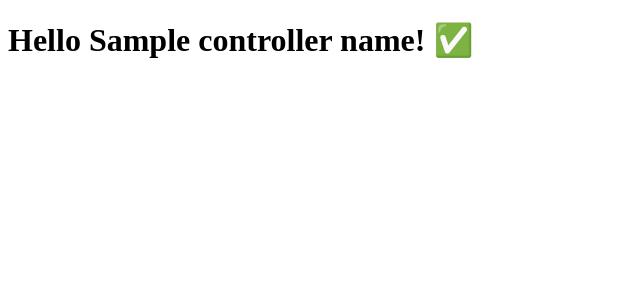
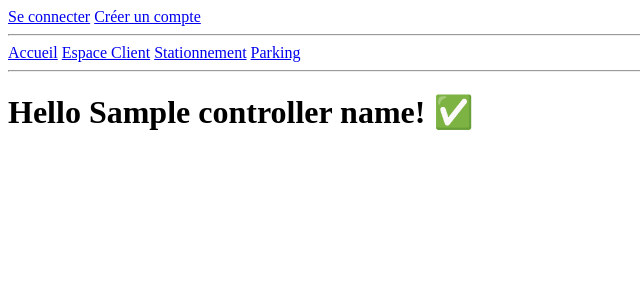
Before and after one commit to Heliossie/Projet_Symfony, a Symfony app: template templates/parking/carpark.html.twig in a window 1280 px wide. Shown: the top 300 px of the page, without its empty margins (0-640 px from the left). Run offline with Twig, Linux system fonts and the light colour scheme; the template is opened without the code that fills it: most values are stand-ins (such as "Sample title", 1, 10 or a date in 2020); some libraries are stand-ins or nearby versions.

Commit message:
nav(WIP)

```diff
--- a/src/Controller/ClientController.php
+++ b/src/Controller/ClientController.php
@@ -32,7 +32,7 @@ class ClientController extends AbstractController
     }
 
     /**
-     * @Route("/user/invoice", name="invoice")
+     * @Route("/user/invoice", name="user_invoice")
      */
     public function invoice(CarparkRepository $carparkRepository): Response
     {
@@ -47,7 +47,7 @@ class ClientController extends AbstractController
     }
 
     /**
-     * @Route("/user/carpark", name="carpark")
+     * @Route("/user/carpark", name="user_carpark")
      */
     public function carpark(CarparkRepository $carparkRepository): Response
     {
--- a/templates/base.html.twig
+++ b/templates/base.html.twig
@@ -2,7 +2,10 @@
 <html>
 	<head>
 		<meta charset="UTF-8">
-        <title>{% block title %}Welcome!{% endblock %}</title>
+		<title>
+			{% block title %}Welcome!
+			{% endblock %}
+		</title>
 		{# Run `composer require symfony/webpack-encore-bundle`
 						           and uncomment the following Encore helpers to start using Symfony UX #}
 		{% block stylesheets %}
@@ -15,9 +18,19 @@
 	</head>
 	<body>
 		<header>
+			<a href="{{ path('app_login') }}">Se connecter</a>
+			<a href="{{ path('new_user') }}">Créer un compte</a>
+			{# <a href="{{ path('update_user') }}">Modifier un compte</a> #}
+            <hr>
+			<a href="{{ path('welcome') }}">Accueil</a>
+			<a href="{{ path('user') }}">Espace Client</a>
+			<a href="{{ path('user_carpark') }}">Stationnement</a>
+			<a href="{{ path('user_invoice') }}">Parking</a>
+            <hr>
 		</header>
+
 		{% block body %}{% endblock %}
-    <footer>
-    </footer>
+
+		<footer></footer>
 	</body>
 </html>
```
Also changed, not shown: templates/client/index.html.twig (+8 -3 lines). Lines whose indentation alone changed are shown as unchanged.
